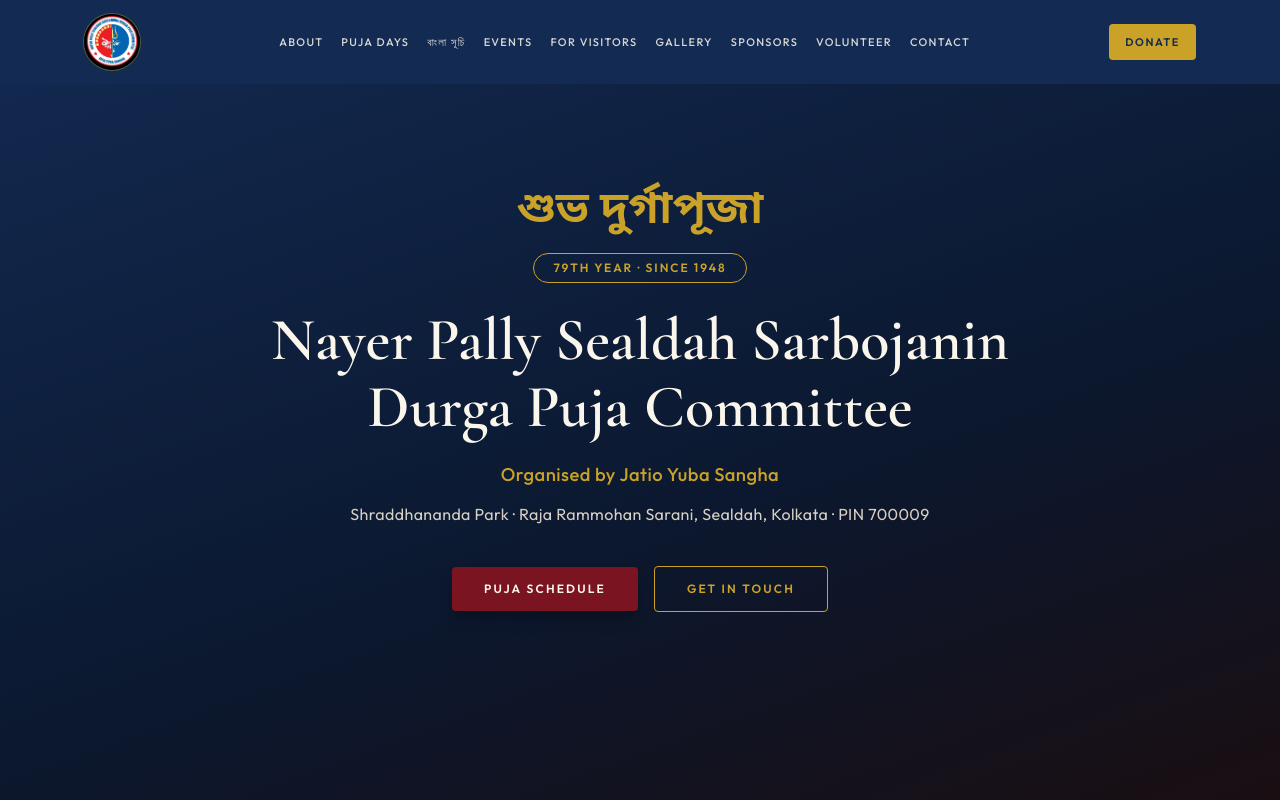
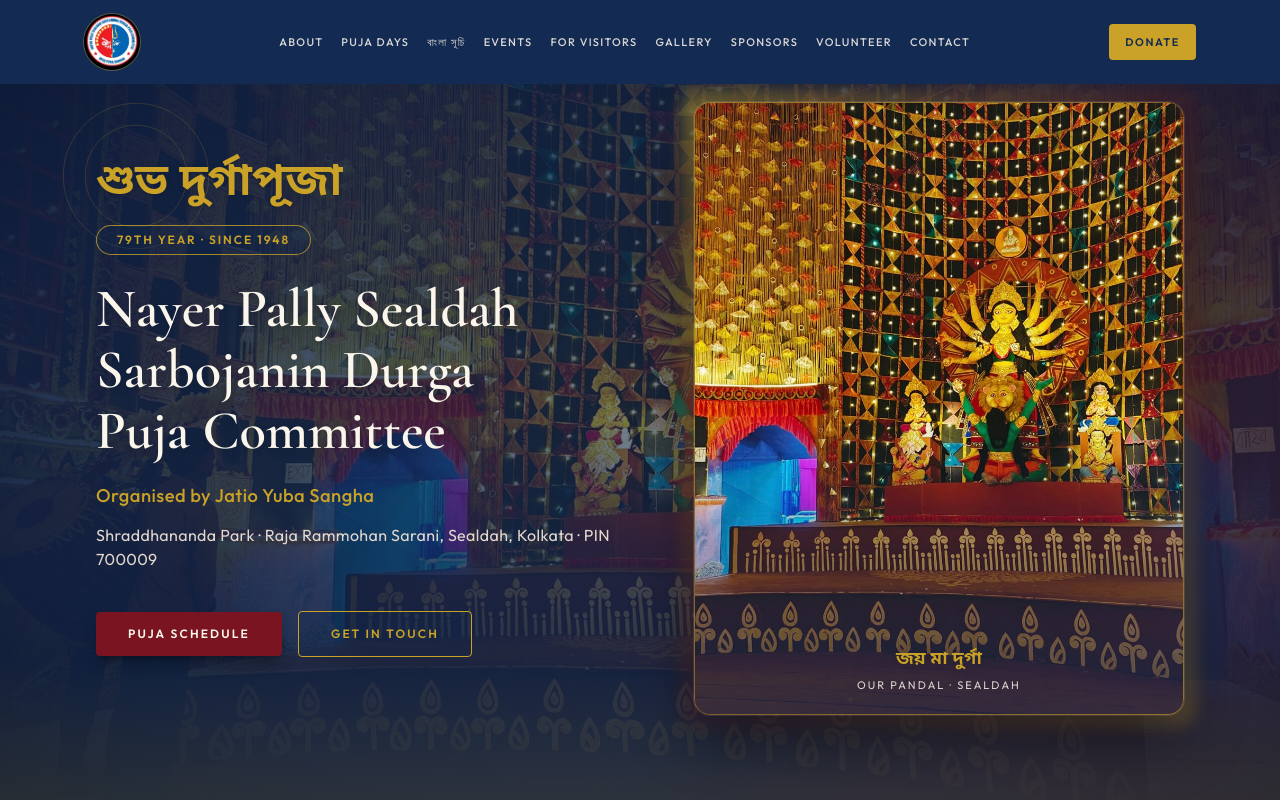
Before and after one commit to Kitty222415/nayer-pally-durga-puja, a Next.js app: page / in a window 1280 px wide. Shown: the top 800 px of the page. Built offline with nearby package versions, Linux system fonts and the light colour scheme.

Commit message:
feat: aesthetic Maa Durga hero on landing page
Use committee pandal pratima as backdrop and framed portrait with
ceremonial navy/gold overlays for a premium festival landing.

```diff
--- a/src/components/Hero.tsx
+++ b/src/components/Hero.tsx
@@ -1,3 +1,4 @@
+import Image from "next/image";
 import { getActiveContent, fillTemplate } from "@/lib/content";
 
 export default function Hero() {
@@ -12,27 +13,72 @@
   return (
     <section
       id="top"
-      className="relative flex min-h-[100svh] items-center overflow-hidden midnight-gradient"
+      className="relative flex min-h-[100svh] items-center overflow-hidden"
       aria-labelledby="hero-heading"
     >
+      {/* Maa Durga — full-bleed aesthetic backdrop */}
+      <div className="absolute inset-0">
+        <Image
+          src="/brand/maa-durga-hero.jpg"
+          alt="Maa Durga pratima at Nayer Pally Sealdah Sarbojanin Durga Puja pandal"
+          fill
+          priority
+          sizes="100vw"
+          className="object-cover object-[center_28%] scale-105"
+        />
+        {/* Rich ceremonial overlays */}
+        <div
+          className="absolute inset-0 bg-gradient-to-b from-navy/80 via-navy/55 to-navy/92"
+          aria-hidden
+        />
+        <div
+          className="absolute inset-0 bg-gradient-to-r from-navy/70 via-transparent to-crimson/35"
+          aria-hidden
+        />
+        <div
+          className="absolute inset-0 bg-[radial-gradient(ellipse_at_center,transparent_0%,rgba(11,22,48,0.45)_70%,rgba(11,22,48,0.85)_100%)]"
+          aria-hidden
+        />
+        {/* Soft gold rim light */}
+        <div
+          className="absolute inset-x-0 bottom-0 h-40 bg-gradient-to-t from-gold/15 to-transparent"
+          aria-hidden
+        />
+      </div>
+
+      {/* Decorative gold rings */}
+      <svg
+        className="pointer-events-none absolute left-4 top-24 opacity-25 sm:left-10 md:left-14"
+        width="160"
+        height="160"
+        viewBox="0 0 220 220"
+        fill="none"
+        aria-hidden
+      >
+        <circle cx="110" cy="110" r="100" stroke="#C9A227" strokeWidth="1" />
+        <circle cx="110" cy="110" r="70" stroke="#C9A227" strokeWidth="1" />
+      </svg>
+
       <div className="container-premium relative z-10 section-pad pt-28 md:pt-32">
-        <div className="mx-auto max-w-4xl text-center fade-up">
-          <p className="font-bengali mb-4 text-3xl font-semibold text-gold sm:text-4xl md:text-[2.75rem]">
+        <div className="mx-auto grid max-w-6xl items-center gap-10 lg:grid-cols-[1.05fr_0.95fr] lg:gap-14">
+          {/* Copy */}
+          <div className="text-center lg:text-left fade-up">
+            <p className="font-bengali mb-4 text-3xl font-semibold text-gold sm:text-4xl md:text-[2.75rem] drop-shadow">
               {site.heroGreetingBn}
             </p>
-          <div className="mb-6 inline-flex items-center rounded-full border border-gold px-5 py-1.5 text-[11px] font-semibold uppercase tracking-[0.16em] text-gold md:text-xs">
+            <div className="mb-6 inline-flex items-center rounded-full border border-gold/80 bg-navy/30 px-5 py-1.5 text-[11px] font-semibold uppercase tracking-[0.16em] text-gold backdrop-blur-sm md:text-xs">
               {badge}
             </div>
             <h1
               id="hero-heading"
-            className="font-display text-balance text-3xl font-semibold leading-[1.12] text-cream sm:text-4xl md:text-5xl lg:text-[3.75rem]"
+              className="font-display text-balance text-3xl font-semibold leading-[1.12] text-cream sm:text-4xl md:text-5xl lg:text-[3.4rem] drop-shadow-md"
             >
               {site.committeeName}
             </h1>
             <p className="mt-5 text-base font-medium tracking-wide text-gold sm:text-lg md:text-[1.15rem]">
               Organised by {site.organiser}
             </p>
-          <p className="mt-3 text-sm tracking-wide text-[#D8CFC4] sm:text-base">
+            <p className="mt-3 text-sm tracking-wide text-[#E2D8CE] sm:text-base">
               {site.venue} · {site.addressLine} · PIN {site.pin}
             </p>
             {showingFallback && (
@@ -41,19 +87,49 @@
                 published.
               </p>
             )}
-          <div className="mt-10 flex flex-wrap items-center justify-center gap-4">
+            <div className="mt-10 flex flex-wrap items-center justify-center gap-4 lg:justify-start">
               <a
                 href="#puja-days"
-              className="focus-ring inline-flex items-center rounded-sm bg-crimson px-8 py-3.5 text-xs font-semibold uppercase tracking-[0.18em] text-cream shadow-lg shadow-black/25 transition hover:bg-crimson-deep"
+                className="focus-ring inline-flex items-center rounded-sm bg-crimson px-8 py-3.5 text-xs font-semibold uppercase tracking-[0.18em] text-cream shadow-lg shadow-black/30 transition hover:bg-crimson-deep"
               >
                 Puja Schedule
               </a>
               <a
                 href="#contact"
-              className="focus-ring inline-flex items-center rounded-sm border border-gold bg-transparent px-8 py-3.5 text-xs font-semibold uppercase tracking-[0.18em] text-gold transition hover:bg-gold/10"
+                className="focus-ring inline-flex items-center rounded-sm border border-gold bg-navy/25 px-8 py-3.5 text-xs font-semibold uppercase tracking-[0.18em] text-gold backdrop-blur-sm transition hover:bg-gold/15"
               >
                 Get in Touch
               </a>
+            </div>
+          </div>
+
+          {/* Framed pratima portrait */}
+          <div className="relative mx-auto w-full max-w-md lg:max-w-none fade-up">
+            <div className="absolute -inset-3 rounded-[1.25rem] bg-gradient-to-br from-gold/50 via-crimson/20 to-gold/30 blur-sm" aria-hidden />
+            <figure className="relative overflow-hidden rounded-[1rem] border border-gold/50 shadow-[0_25px_60px_rgba(0,0,0,0.45)] ring-1 ring-cream/10">
+              <div className="relative aspect-[4/5] w-full">
+                <Image
+                  src="/brand/maa-durga-hero.jpg"
+                  alt="Blessings of Maa Durga — pratima at our Sealdah pandal"
+                  fill
+                  priority
+                  sizes="(max-width: 1024px) 90vw, 420px"
+                  className="object-cover object-center"
+                />
+                <div
+                  className="absolute inset-0 bg-gradient-to-t from-navy/70 via-transparent to-navy/10"
+                  aria-hidden
+                />
+              </div>
+              <figcaption className="absolute inset-x-0 bottom-0 px-5 pb-5 pt-16 text-center">
+                <p className="font-bengali text-lg font-semibold text-gold drop-shadow">
+                  জয় মা দুর্গা
+                </p>
+                <p className="mt-1 text-[11px] uppercase tracking-[0.18em] text-cream/85">
+                  Our pandal · Sealdah
+                </p>
+              </figcaption>
+            </figure>
           </div>
         </div>
       </div>
```
Also changed, not shown: public/brand/maa-durga-hero.jpg (added). Lines whose indentation alone changed are shown as unchanged.
